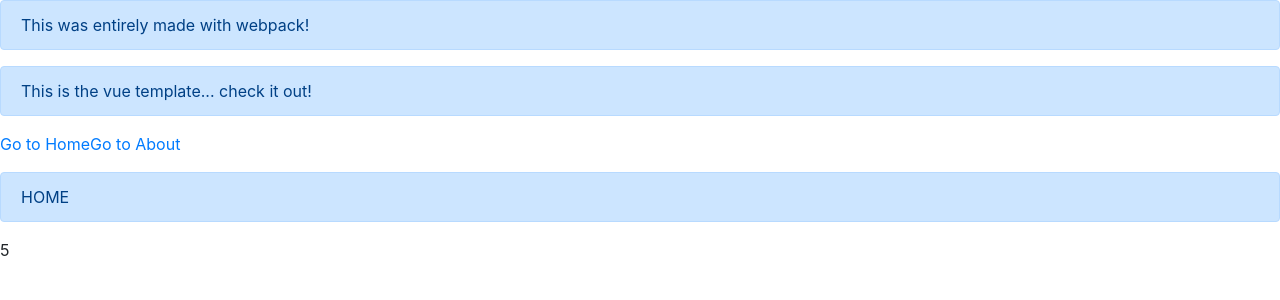
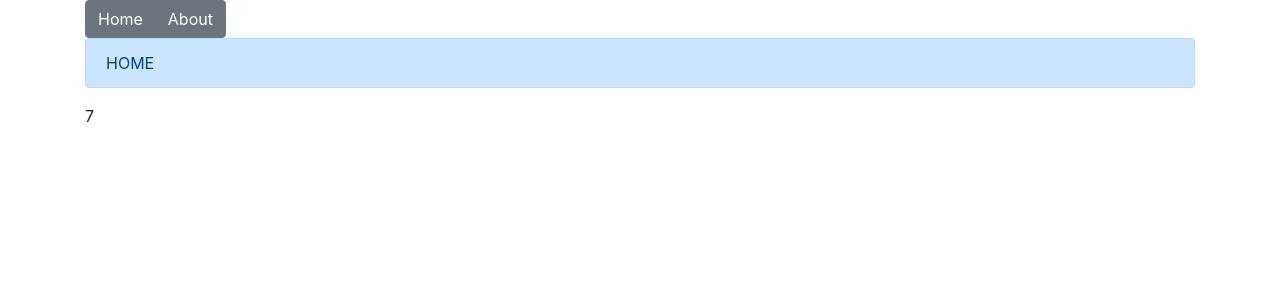
Before and after one commit to cbecerrat/webpack-vue-demo, a Vue app: page / in a window 1280 px wide. Shown: the top 300 px of the page. Built offline with nearby package versions, Linux system fonts and the light colour scheme.

Commit message:
Changed links for button group

```diff
--- a/src/App.vue
+++ b/src/App.vue
@@ -1,17 +1,16 @@
 <template>
-    <div class="alert alert-primary" role="alert">
-        This is the vue template... check it out!
+    <div class="container">
+        <div class="btn-group" role="group" aria-label="Basic example">
+            <button type="button" class="btn btn-secondary" @click="homeNav">
+                Home
+            </button>
+            <button type="button" class="btn btn-secondary" @click="aboutNav">
+                About
+            </button>
+        </div>
+        <router-view></router-view>
+        {{ counter }}
     </div>
-
-    <p>
-        <!-- use the router-link component for navigation. -->
-        <!-- specify the link by passing the `to` prop. -->
-        <!-- `<router-link>` will render an `<a>` tag with the correct `href` attribute -->
-        <router-link to="/">Go to Home</router-link>
-        <router-link to="/about">Go to About</router-link>
-    </p>
-    <router-view></router-view>
-    {{ counter }}
 </template>
 
 <script lang="ts">
@@ -28,6 +27,14 @@
                 this.counter++;
             }, 1000);
         },
+        methods: {
+            homeNav() {
+                this.$router.push("/");
+            },
+            aboutNav() {
+                this.$router.push("/about");
+            },
+        },
     });
 
     export default App;
--- a/src/index.html
+++ b/src/index.html
@@ -7,9 +7,6 @@
 </head>
 
 <body>
-    <div class="alert alert-primary" role="alert">
-        This was entirely made with webpack!
-    </div>
     <div id="app"></div>
 </body>
 
```
